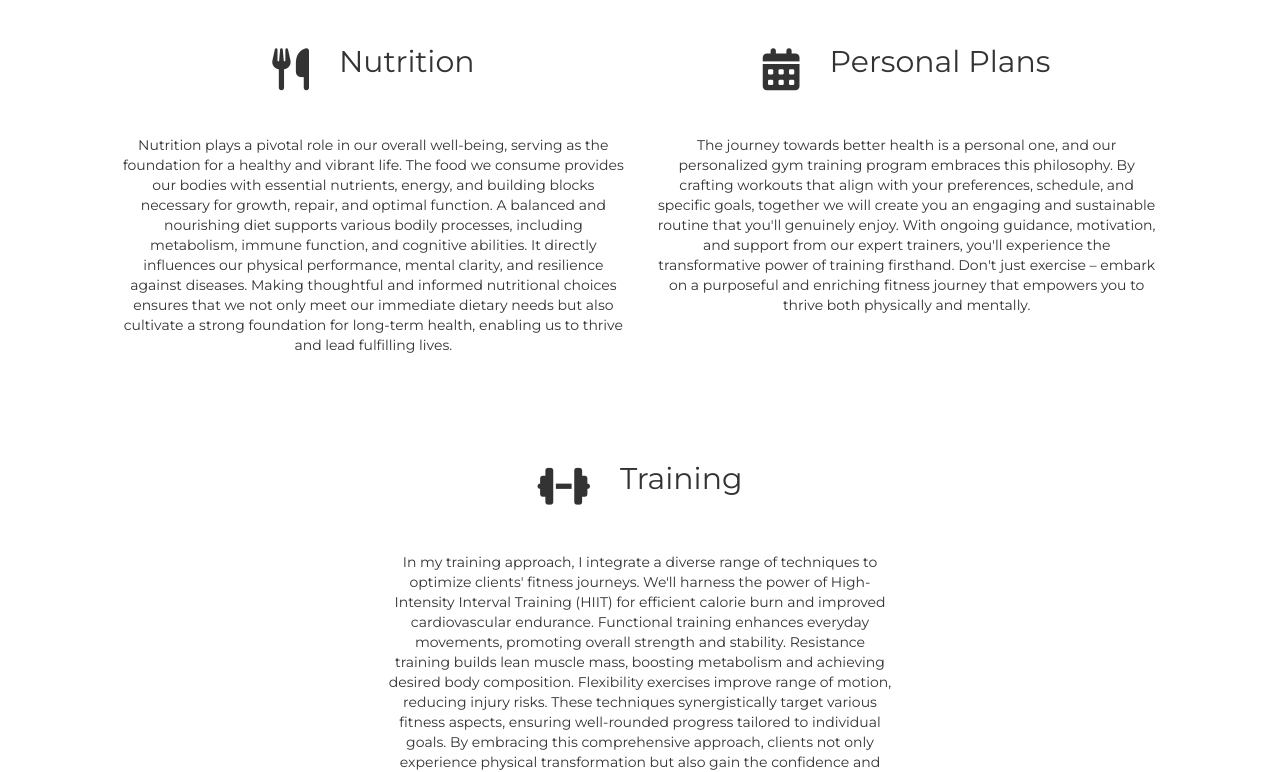
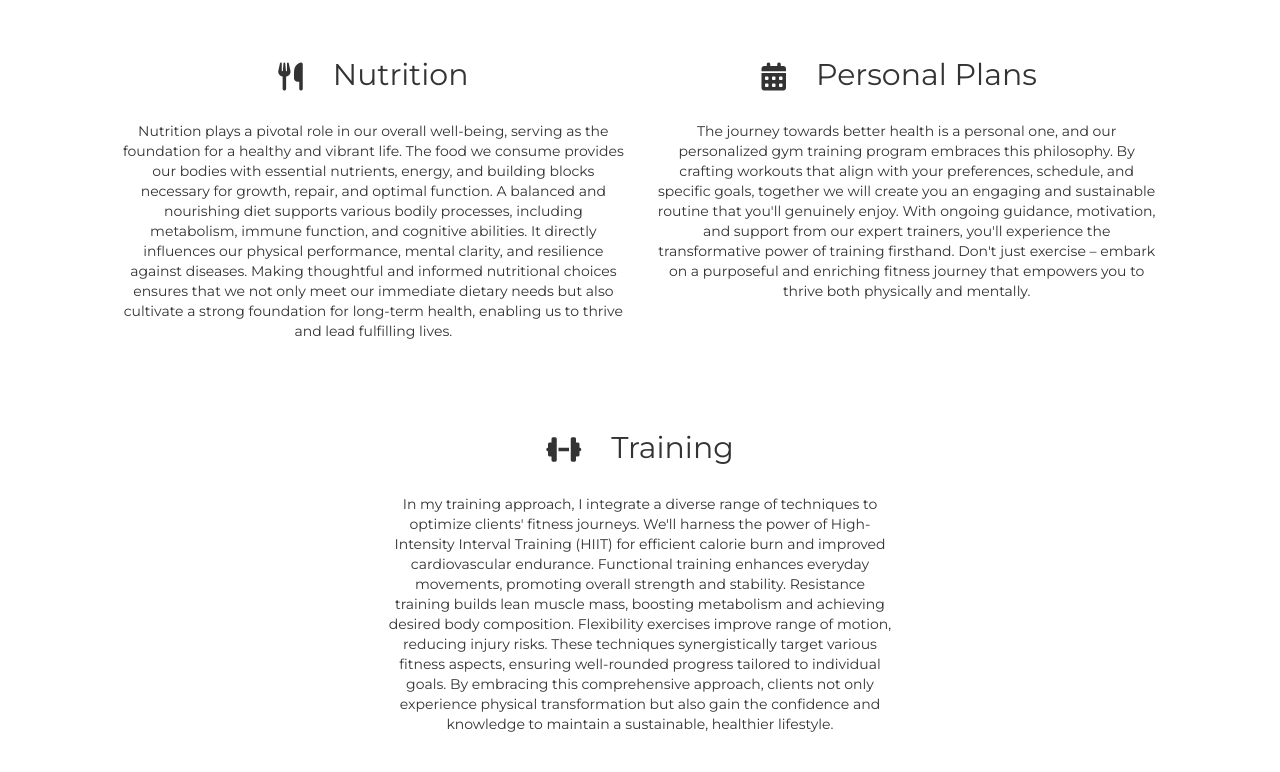
Before and after one commit to Danny-Lambert/liamWigginsWebsite, a website: page personal-training.html in a window 1280 px wide. Shown: the part 242-1014 px from the top of the page. Drawn offline with nearby package versions, Linux system fonts and the light colour scheme; a web font is replaced by a local one.

Commit message:
added few more changes to website

```diff
--- a/personal-training.html
+++ b/personal-training.html
@@ -91,11 +91,11 @@ $(window).scroll(function(){
     <h1 class="font-weight-bold ml-5 ml-sm-0 text-white">PERSONAL TRAINING</h1>
   </div>
 
-      <div class="row justify-content-center bg-white" style="">
+      <div class="row justify-content-center bg-white pt-5">
     <div class="col-lg-5 col-10 whatToExpectBox text-center">
       <div class="align-items-center d-flex justify-content-center row">
-        <i class="col-auto fa-solid fa-utensils fourSectionIcon fa-3x p-4 mt-2"></i>
-        <h2 class="col-auto">Nutrition</h2>
+        <i class="col-auto fa-solid fa-utensils fourSectionIcon fa-2x mt-2"></i>
+        <h2 class="col-auto mb-0">Nutrition</h2>
     </div>
 
     <div class=" whatToExpectBox text-center">
@@ -107,8 +107,8 @@ $(window).scroll(function(){
   <div class="col-lg-5 col-10 whatToExpectBox text-center">
     <div class="align-items-center d-flex justify-content-center row">
 
-        <i class="col-auto fa-solid fa-calendar-days fourSectionIcon fa-3x p-4 mt-2"></i>
-        <h2 class="col-auto">Personal Plans</h2>
+        <i class="col-auto fa-solid fa-calendar-days fourSectionIcon fa-2x pl-0 mt-2"></i>
+        <h2 class="col-auto mb-0">Personal Plans</h2>
       </div>
       <div class=" whatToExpectBox text-center">
         <p>
@@ -117,8 +117,8 @@ $(window).scroll(function(){
       </div>
           <div class="col-lg-5 col-10 whatToExpectBox text-center mb-5 ">
             <div class="align-items-center d-flex justify-content-center row">
-              <i class=" col-auto fa-solid fa-dumbbell fourSectionIcon fa-3x p-4 mt-2"></i>
-              <h2 class="col-auto">Training</h2>
+              <i class=" col-auto fa-solid fa-dumbbell fourSectionIcon fa-2x mt-2"></i>
+              <h2 class="col-auto mb-0">Training</h2>
             </div>
             <div class=" whatToExpectBox text-center">
               <p>
```
